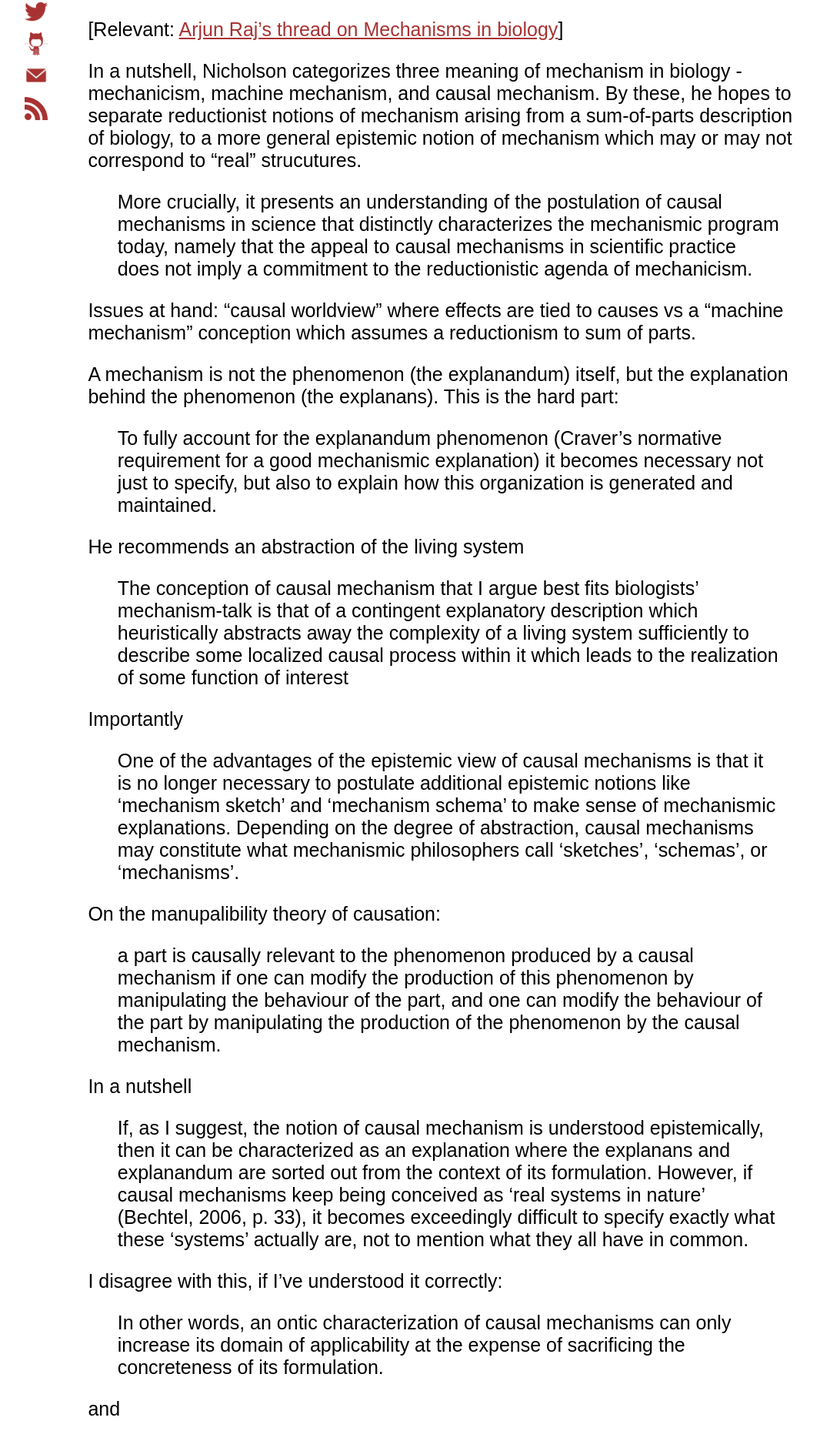
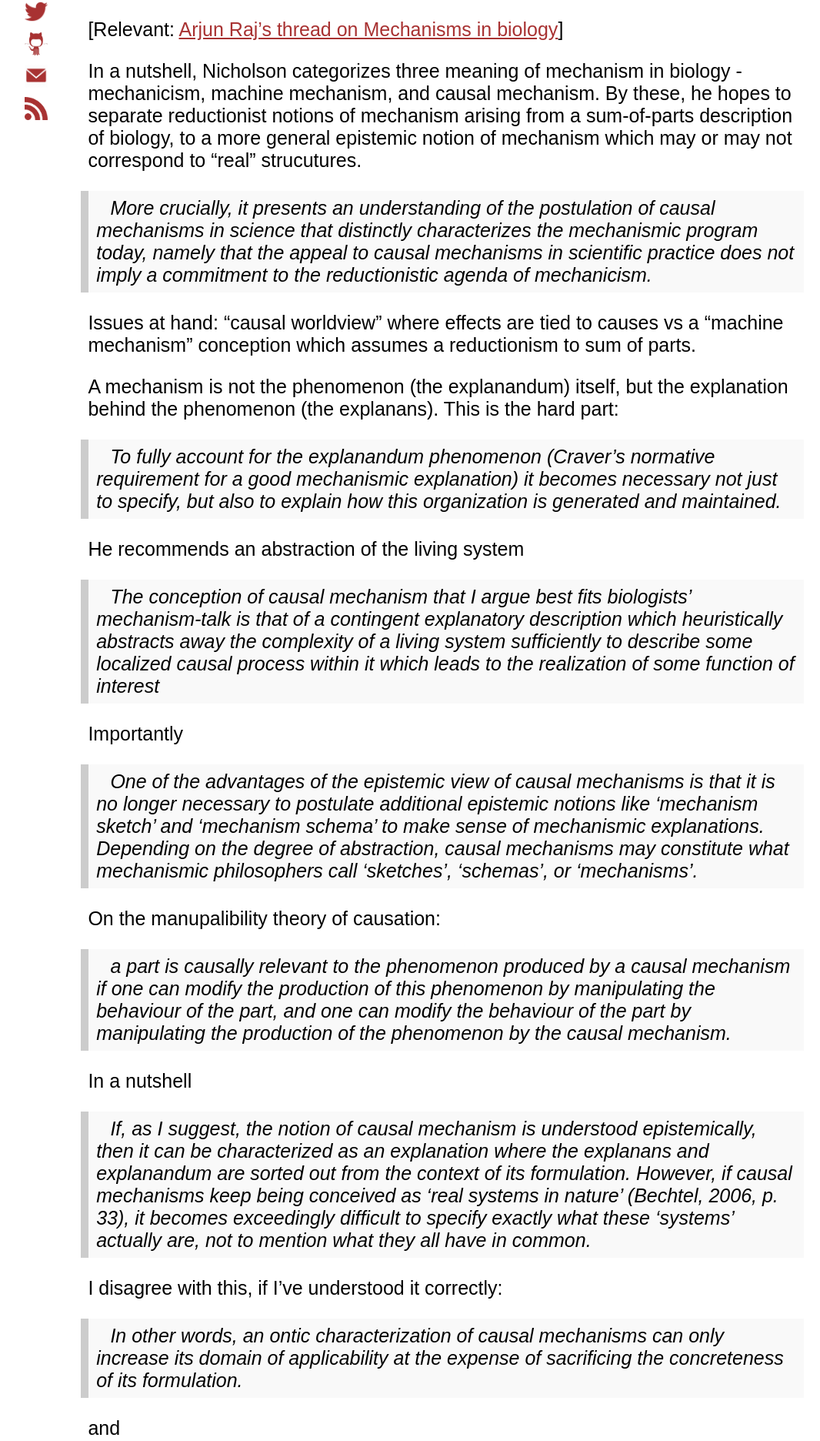
Before and after one commit to amoghpj/amoghpj.github.io, a Jekyll site: the page built from _posts/2020-07-02-mechanisms-in-biology.md, in a window 1280 px wide. Shown: the part 402-2274 px from the top of the page at 77% size, without its empty margins (84-1150 px from the left). Built offline with Jekyll 4.4.1, drawn with Linux system fonts in a browser that asks for light colours; comment, search, counter and statistics services are not loaded.

Commit message:
Update block quote style

```diff
--- a/_sass/main.scss
+++ b/_sass/main.scss
@@ -236,3 +236,15 @@ $main-width: 75%;
     right: 0;
     color: #000000; // #ffffff;
 }
+
+/*From https://css-tricks.com/snippets/css/simple-and-nice-blockquote-styling/ */
+blockquote {
+  background: #f9f9f9;
+  border-left: 10px solid #ccc;
+  margin: 1.5em 10px;
+  padding: 0.5em 10px;
+  font-style: italic;
+}
+blockquote p {
+  display: inline;
+}
```
